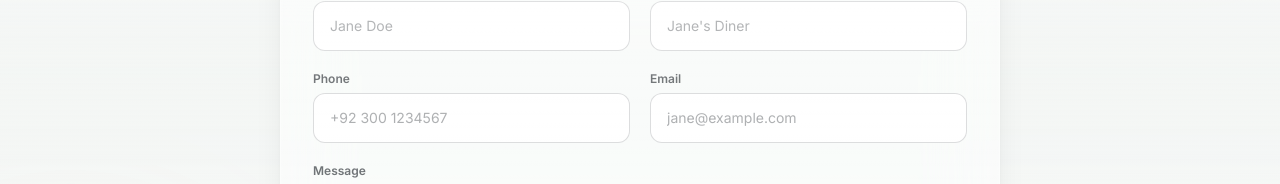
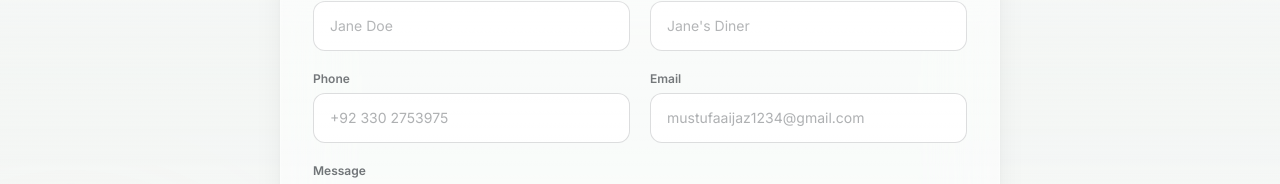
Before and after one commit to Mustufa842/agency-website, a React (Vite) app: page / in a window 1280 px wide. Shown: the part 5805-5989 px from the top of the page. Built offline with nearby package versions, Linux system fonts and the light colour scheme; the HTML template or start-up script is replaced by a standard one.

Commit message:
Actual Contact Info Added

```diff
--- a/src/components/Contact.jsx
+++ b/src/components/Contact.jsx
@@ -97,11 +97,11 @@ export default function Contact() {
               </div>
               <div className="sm:col-span-1">
                 <label htmlFor="phone" className="block text-xs font-semibold text-ink/60 mb-1.5">Phone</label>
-                <input id="phone" name="phone" type="tel" className={FIELD_CLASS} placeholder="+92 300 1234567" />
+                <input id="phone" name="phone" type="tel" className={FIELD_CLASS} placeholder="+92 330 2753975" />
               </div>
               <div className="sm:col-span-1">
                 <label htmlFor="email" className="block text-xs font-semibold text-ink/60 mb-1.5">Email</label>
-                <input id="email" name="email" type="email" required className={FIELD_CLASS} placeholder="jane@example.com" />
+                <input id="email" name="email" type="email" required className={FIELD_CLASS} placeholder="mustufaaijaz1234@gmail.com" />
               </div>
               <div className="sm:col-span-2">
                 <label htmlFor="message" className="block text-xs font-semibold text-ink/60 mb-1.5">Message</label>
```
